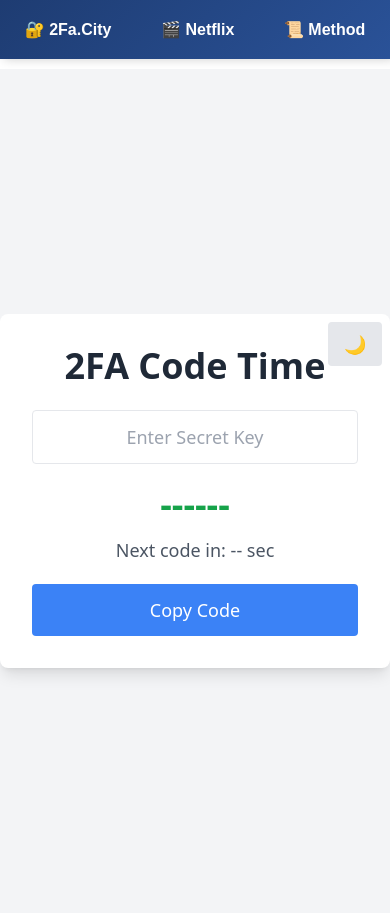
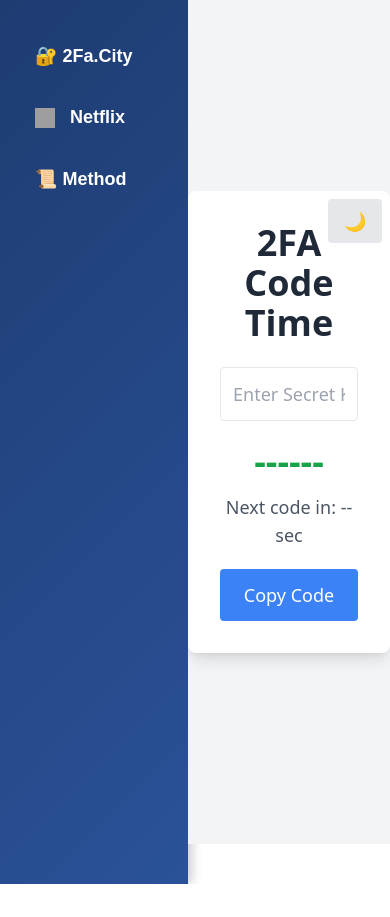
Before and after one commit to cudamsamsex/test, a plain HTML site: page index.html in a window 390 px wide. After the commit the page ends 884 px from the top, so only its background shows below. Drawn offline with nearby package versions, Linux system fonts and the light colour scheme; grey boxes are pictures that could not be loaded.

Commit message:
Update index.html

```diff
--- a/index.html
+++ b/index.html
@@ -9,7 +9,6 @@
             display: flex;
             font-family: Arial, sans-serif;
             margin: 0;
-            flex-direction: column;
         }
         .sidebar {
             width: 220px;
@@ -18,10 +17,6 @@
             padding: 20px;
             height: 100vh;
             box-shadow: 4px 0 10px rgba(0, 0, 0, 0.2);
-            position: fixed;
-            left: 0;
-            top: 0;
-            overflow-y: auto;
         }
         .sidebar a {
             display: block;
@@ -42,41 +37,26 @@
             flex-grow: 1;
             padding: 0;
             overflow: hidden;
-            margin-left: 220px;
         }
         iframe {
             width: 100%;
             height: 100vh;
             border: none;
         }
-        @media (max-width: 768px) {
-            body {
-                flex-direction: column;
-            }
-            .sidebar {
-                width: 100%;
-                height: auto;
-                position: relative;
-                display: flex;
-                justify-content: space-around;
-                padding: 10px 0;
-            }
-            .sidebar a {
-                padding: 10px;
-                font-size: 16px;
-                margin: 0;
-            }
-            .content {
-                margin-left: 0;
-                margin-top: 10px;
-            }
+        .icon {
+            width: 20px;
+            height: 20px;
+            vertical-align: middle;
+            margin-right: 10px;
         }
     </style>
 </head>
 <body>
     <div class="sidebar">
         <a href="#" onclick="loadContent('2fa.html')">🔐 2Fa.City</a>
-        <a href="#" onclick="loadContent('netflix.html')">🎬 Netflix</a>
+        <a href="#" onclick="loadContent('netflix.html')">
+            <img src="https://foxads365.com/assets/storage/images/categoryYSW.png" class="icon" alt="Netflix Icon"> Netflix
+        </a>
         <a href="#" onclick="loadContent('method.html')">📜 Method</a>
     </div>
     <div class="content">
```
